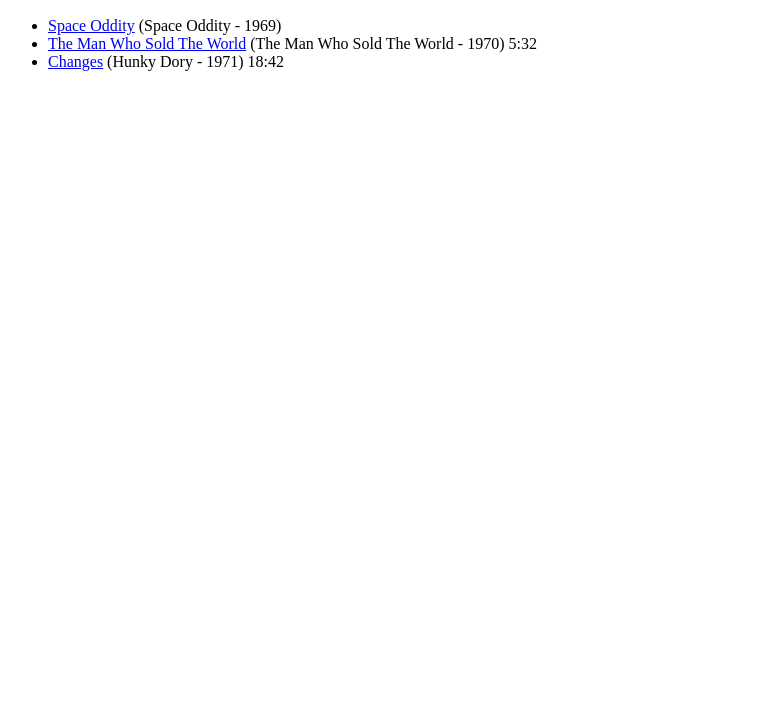
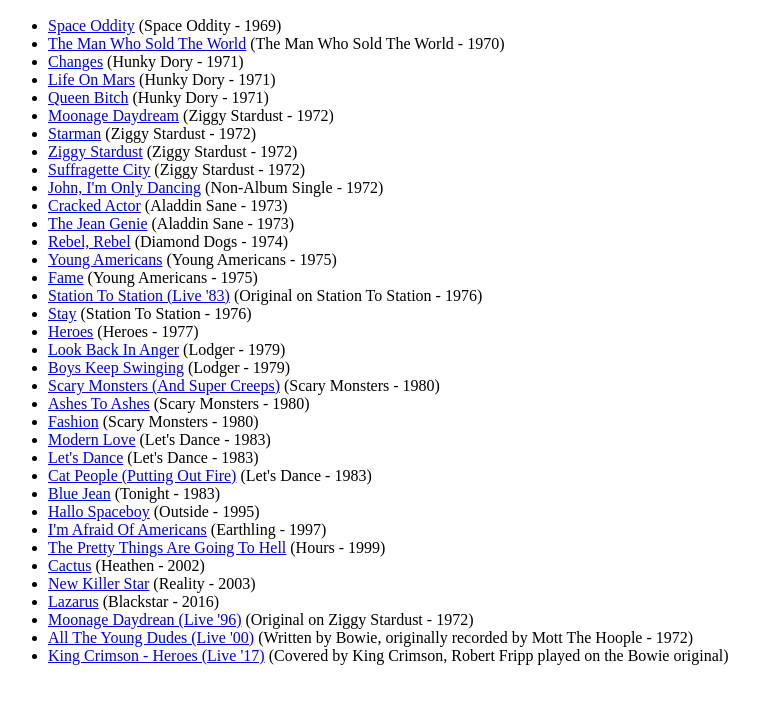
Before and after one commit to asterix2112/bowie, a plain HTML site: page index.html in a window 1280 px wide. Shown: the part 50-754 px from the top of the page, without its empty margins (0-781 px from the left). Drawn offline with Linux system fonts and the light colour scheme.

Commit message:
Update index.html

```diff
--- a/index.html
+++ b/index.html
@@ -9,9 +9,42 @@
 <p>
 
 <ul><li><a href="https://drive.google.com/file/d/1KrBYtYF9K1OUnjMSZPyncQLZ9PeAFTZi/view?usp=sharing">Space Oddity</a> (Space Oddity - 1969)</li>
-<li><a href="https://drive.google.com/file/d/1uUU_gu8BuVS3VqNHA7_BgGZvqH4Gzi7D/view?usp=sharing">The Man Who Sold The World</a> (The Man Who Sold The World - 1970) 5:32</li>
-<li><a href="https://drive.google.com/file/d/1bCEJKVwvaytkjD7QXj8jrFDEEqMKvn_D/view?usp=sharing">Changes</a> (Hunky Dory - 1971) 18:42</li></ul>
-
+<li><a href="https://drive.google.com/file/d/1uUU_gu8BuVS3VqNHA7_BgGZvqH4Gzi7D/view?usp=sharing">The Man Who Sold The World</a> (The Man Who Sold The World - 1970)</li>
+<li><a href="https://drive.google.com/file/d/1bCEJKVwvaytkjD7QXj8jrFDEEqMKvn_D/view?usp=sharing">Changes</a> (Hunky Dory - 1971)</li>
+<li><a href="https://drive.google.com/file/d/1WTZSdJnSzs-cJkmgRXOWD_7ab-bl22D-/view?usp=sharing">Life On Mars</a> (Hunky Dory - 1971)</li>
+<li><a href="https://drive.google.com/file/d/1yz8Awhf2P86fBCdASG6NPMdKjKgQeoIz/view?usp=sharing">Queen Bitch</a> (Hunky Dory - 1971)</li>
+<li><a href="https://drive.google.com/file/d/1iyU1ql0SEn10BYTk0X6xa_JpYIaJcO4r/view?usp=sharing">Moonage Daydream</a> (Ziggy Stardust - 1972)</li>
+<li><a href="https://drive.google.com/file/d/1kNmQ2dRJkEHLxGObOl-18u__tg-DMV4n/view?usp=sharing">Starman</a> (Ziggy Stardust - 1972)</li>
+<li><a href="https://drive.google.com/file/d/1CwOvT0a3CpKHHqJ5Apu9pGThOWY037E0/view?usp=sharing">Ziggy Stardust</a> (Ziggy Stardust - 1972)</li>
+<li><a href="https://drive.google.com/file/d/1C9HzsLKYNKRR81CEf9FI2KniBecSouU3/view?usp=sharing">Suffragette City</a> (Ziggy Stardust - 1972)</li>
+<li><a href="https://drive.google.com/file/d/15lRBK25IKeayiDGD7C8c9bIFyCjVzKFU/view?usp=sharing">John, I'm Only Dancing</a> (Non-Album Single - 1972)</li>
+<li><a href="https://drive.google.com/file/d/1-Vwnt8irryr-dHm-4DC8iAq4IJu5NFH2/view?usp=sharing">Cracked Actor</a> (Aladdin Sane - 1973)</li>
+<li><a href="https://drive.google.com/file/d/13L9MYzPiE40wmU6A89tmyvPEdyZXVqMa/view?usp=sharing">The Jean Genie</a> (Aladdin Sane - 1973)</li>
+<li><a href="https://drive.google.com/file/d/18n8oMBBzTjfuIIOi4LEqMdWTo-qnKIhk/view?usp=sharing">Rebel, Rebel</a> (Diamond Dogs - 1974)</li>
+<li><a href="https://drive.google.com/file/d/1H_WxanN2X4ZiHl2ExF3nQdC_e7R5gkK8/view?usp=sharing">Young Americans</a> (Young Americans - 1975)</li>
+<li><a href="https://drive.google.com/file/d/1nGmrjeL-C0ltx2tVLruqtWeDTyJpr74C/view?usp=sharing">Fame</a> (Young Americans - 1975)</li>
+<li><a href="https://drive.google.com/file/d/1sGc9RwAa0MOQ5N8bVsFjHpEzqWrgCR2y/view?usp=sharing">Station To Station (Live '83)</a> (Original on Station To Station - 1976)</li>
+<li><a href="https://drive.google.com/file/d/1qWSFPIgcczU-D6s2xOoPYEFZxa0WJXNs/view?usp=sharing">Stay</a> (Station To Station - 1976)</li>
+<li><a href="https://drive.google.com/file/d/14LIAzqRwJApAoAqshVSXKYWtWdAl1eNq/view?usp=sharing">Heroes</a> (Heroes - 1977)</li>
+<li><a href="https://drive.google.com/file/d/13_YoXXCPT2Kp-2mzquu3U53mL8nefNeJ/view?usp=sharing">Look Back In Anger</a> (Lodger - 1979)</li>
+<li><a href="https://drive.google.com/file/d/17yIIWOyudmYrGZLXyfLfX7mO2aB9pcZf/view?usp=sharing">Boys Keep Swinging</a> (Lodger - 1979)</li>
+<li><a href="https://drive.google.com/file/d/1nzPVz3lyMy3kKJYNljGbsYR-XxTNxmcj/view?usp=sharing">Scary Monsters (And Super Creeps)</a> (Scary Monsters - 1980)</li>
+<li><a href="https://drive.google.com/file/d/1YGtoUoEZnhHtWavCAJA-oYX3IHmoK8xA/view?usp=sharing">Ashes To Ashes</a> (Scary Monsters - 1980)</li>
+<li><a href="https://drive.google.com/file/d/1xznHl5lj-tIm18pUVl7zfVLAyRrCHqMr/view?usp=sharing">Fashion</a> (Scary Monsters - 1980)</li>
+<li><a href="https://drive.google.com/file/d/1jt6QdiUQcO1GKVzNKGeI8esX8yTm220t/view?usp=sharing">Modern Love</a> (Let's Dance - 1983)</li>
+<li><a href="https://drive.google.com/file/d/1FL7tlFke4Jk0WG5sMUYk0KioRNhPISWB/view?usp=sharing">Let's Dance</a> (Let's Dance - 1983)</li>
+<li><a href="https://drive.google.com/file/d/1EHADOUNLsAibH_J0iNJ7Pm0Y6XewSfgb/view?usp=sharing">Cat People (Putting Out Fire)</a> (Let's Dance - 1983)</li>
+<li><a href="https://drive.google.com/file/d/1QsvwNDw_zvOLHXqjZxOZpFI7H8-QXdpu/view?usp=sharing">Blue Jean</a> (Tonight - 1983)</li>
+<li><a href="https://drive.google.com/file/d/1JTqF2z7mNKwQMtmryAv5Mxx15RnTgtqy/view?usp=sharing">Hallo Spaceboy</a> (Outside - 1995)</li>
+<li><a href="https://drive.google.com/file/d/1eLUB9K0o9rP6LBsBWe0nfo_chkPNElFg/view?usp=sharing">I'm Afraid Of Americans</a> (Earthling - 1997)</li>
+<li><a href="https://drive.google.com/file/d/1mY-__R786GhpivLdBBVu2GvIaS7o5Mrb/view?usp=sharing">The Pretty Things Are Going To Hell</a> (Hours - 1999)</li>
+<li><a href="https://drive.google.com/file/d/1bdzX5HdLiGEffaZL6BA3TbI--U-2g5DN/view?usp=sharing">Cactus</a> (Heathen - 2002)</li>
+<li><a href="https://drive.google.com/file/d/1GQS4wSAyt6ZkHCXHfkU17v7NAbsiG0AZ/view?usp=sharing">New Killer Star</a> (Reality - 2003)</li>
+<li><a href="https://drive.google.com/file/d/1Cvy0V9NVgpRz8g8Q2BJBAO39FqPLJ51f/view?usp=sharing">Lazarus</a> (Blackstar - 2016)</li>
+<li><a href="https://drive.google.com/file/d/1RCAzx1oHacVguW3ofC4hjzC0HgneVo1U/view?usp=sharing">Moonage Daydrean (Live '96)</a> (Original on Ziggy Stardust - 1972)</li>
+<li><a href="https://drive.google.com/file/d/1kB1oKwsJE9ajXESKby_HHTNrM1lc2wTJ/view?usp=sharing">All The Young Dudes (Live '00)</a> (Written by Bowie, originally recorded by Mott The Hoople - 1972)</li>
+<li><a href="https://drive.google.com/file/d/1QNrUltAt5O8bV9QHwu0MM3vdU1gMlDnt/view?usp=sharing">King Crimson - Heroes (Live '17)</a> (Covered by King Crimson, Robert Fripp played on the Bowie original)</li>
+</ul>
 
 <br>
 
```
